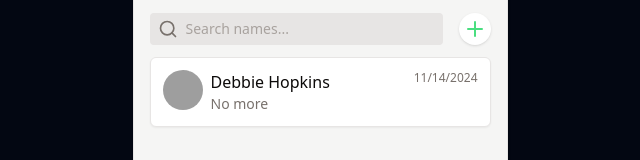
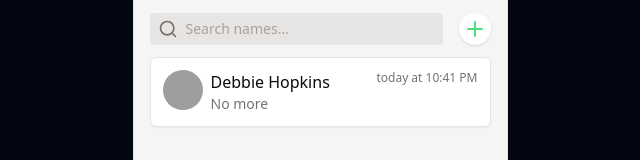
Before and after one commit to MatteoPM/481-Assignment, a React (Vite) app: page /#/chat/dms in a window 1280 px wide. Shown: the part 182-342 px from the top of the page, without its empty margins (320-960 px from the left). Built offline with nearby package versions, Linux system fonts and the light colour scheme; grey boxes are pictures that could not be loaded.

Commit message:
gtuegubgbibiug

```diff
--- a/src/pages/events/Events.tsx
+++ b/src/pages/events/Events.tsx
@@ -106,9 +106,17 @@ function Events() {
           setCategories={setCategories}
         />
 
-        <h2 className="mt-6 text-xl font-semibold">
-          {q ? `Events Matching "${q}"` : "All Events"}
-        </h2>
+        {type === "all" && (
+          <h2 className="mt-6 text-xl font-semibold">
+            {q ? `Events Matching "${q}"` : "All Events"}
+          </h2>
+        )}
+
+        {type === "rsvps" && (
+          <h2 className="mt-6 text-xl font-semibold">
+            {q ? `RSVPs Matching "${q}"` : "Your RSVPs"}
+          </h2>
+        )}
 
         {filteredEvents.length > 0 && (
           <>
@@ -124,9 +132,16 @@ function Events() {
             )}
           </>
         )}
-        {filteredEvents.length === 0 && (
+        {type === "all" && filteredEvents.length === 0 && (
           <div className="mt-8 text-center font-semibold text-muted-foreground">
             No events found. Adjust your search query and/or filters.
+          </div>
+        )}
+        {type === "rsvps" && filteredEvents.length === 0 && (
+          <div className="mt-8 text-center font-semibold text-muted-foreground">
+            {data.currentUser?.rsvpIds.length === 0
+              ? "Events that you RSVP for will appear here."
+              : "No RSVPs found. Adjust your search query and/or filters."}
           </div>
         )}
       </Page>
--- a/src/pages/groups/clubs/Clubs.tsx
+++ b/src/pages/groups/clubs/Clubs.tsx
@@ -67,18 +67,32 @@ function Clubs() {
             <h2 className="mt-6 text-xl font-semibold">Your Clubs</h2>
 
             <SubHeader Icon={Crown} text="Leader" />
+            {leadingClubs.length === 0 && (
+              <div className="mt-4 text-center font-semibold text-muted-foreground">
+                You are not leading any clubs.
+              </div>
+            )}
+            {leadingClubs.length > 0 && (
               <div className="mt-3 flex flex-col divide-y overflow-hidden rounded-md border bg-white shadow-sm">
                 {leadingClubs.map((group) => (
                   <GroupCard key={group.id} group={group} compact />
                 ))}
               </div>
+            )}
 
             <SubHeader Icon={User} text="Member" />
+            {memberClubs.length === 0 && (
+              <div className="mt-4 text-center font-semibold text-muted-foreground">
+                You are not a member of any clubs.
+              </div>
+            )}
+            {memberClubs.length > 0 && (
               <div className="mt-3 flex flex-col divide-y overflow-hidden rounded-md border bg-white shadow-sm">
                 {memberClubs.map((group) => (
                   <GroupCard key={group.id} group={group} compact />
                 ))}
               </div>
+            )}
 
             <h2 className="mt-8 text-xl font-semibold">Suggested Clubs</h2>
             <div className="mt-1 grid snap-x snap-mandatory auto-cols-[300px] grid-flow-col grid-rows-2 gap-2 overflow-x-auto rounded-md py-2">
--- a/src/pages/groups/courses/Courses.tsx
+++ b/src/pages/groups/courses/Courses.tsx
@@ -12,6 +12,7 @@ function Courses() {
 
   const filteredCourses = data.groups
     .filter((group) => group.isCourse)
+    .filter((group) => data.currentUser!.memberGroupIds.includes(group.id))
     .filter((group) => group.name.toLowerCase().includes(q.toLowerCase()))
     .sort((a, b) => a.name.localeCompare(b.name));
 
--- a/src/placeholderData.ts
+++ b/src/placeholderData.ts
@@ -84,7 +84,7 @@ const testUser: UserType = {
   username: "Joseph Ballance",
   status: "online",
   leaderGroupIds: [5],
-  memberGroupIds: [0, 1, 8],
+  memberGroupIds: [0, 1, 8, 9, 10, 11],
   rsvpIds: [0],
 };
 
@@ -95,7 +95,7 @@ const placeholderUser: UserType = {
   username: "Debbie Hopkins",
   status: "online",
   leaderGroupIds: [],
-  memberGroupIds: [],
+  memberGroupIds: [8],
   rsvpIds: [],
 };
 
@@ -107,7 +107,7 @@ const placeholderUser2: UserType = {
   username: "Sergio Barnes",
   status: "offline",
   leaderGroupIds: [],
-  memberGroupIds: [5],
+  memberGroupIds: [5, 8],
   rsvpIds: [],
 };
 
@@ -312,12 +312,12 @@ const forums: Forum[] = [
       {
         user: placeholderUser,
         message: "RRRRRGH COFFEEEEEE",
-        dateTime: "2024-11-14T19:30:00",
+        dateTime: new Date(Date.now() - 2 * hour).toISOString(),
       },
       {
         user: testUser,
         message: "Bro chill",
-        dateTime: "2024-11-15T19:30:00",
+        dateTime: new Date(Date.now() - 0.5 * hour).toISOString(),
       },
     ],
   },
@@ -330,12 +330,12 @@ const forums: Forum[] = [
         user: placeholderUser2,
         message:
           "like i learned how to print hellow world so i think i'm ready to make minecraft?",
-        dateTime: "2024-11-10T12:30:00",
+        dateTime: new Date(Date.now() - 1.5 * day).toISOString(),
       },
       {
         user: placeholderUser3,
         message: 'Just do "import Minecraft" smh my head',
-        dateTime: "2024-11-10T13:20:00",
+        dateTime: new Date(Date.now() - 1.4 * day).toISOString(),
       },
     ],
   },
@@ -348,22 +348,22 @@ const privateChats: PrivateChat[] = [
     messages: [
       {
         user: placeholderUser,
-        dateTime: "2024-11-14T19:30:00",
+        dateTime: new Date(Date.now() - 1.4 * hour).toISOString(),
         message: "What is love",
       },
       {
         user: placeholderUser,
-        dateTime: "2024-11-14T19:30:00",
+        dateTime: new Date(Date.now() - 1.3 * hour).toISOString(),
         message: "Baby don't hurt me",
       },
       {
         user: placeholderUser,
-        dateTime: "2024-11-14T19:30:00",
+        dateTime: new Date(Date.now() - 1.2 * hour).toISOString(),
         message: "Don't hurt me",
       },
       {
         user: testUser,
-        dateTime: "2024-11-14T19:30:00",
+        dateTime: new Date(Date.now() - 1.0 * hour).toISOString(),
         message: "No more",
         read: Date.now(),
       },
```
Lines whose indentation alone changed are shown as unchanged.
